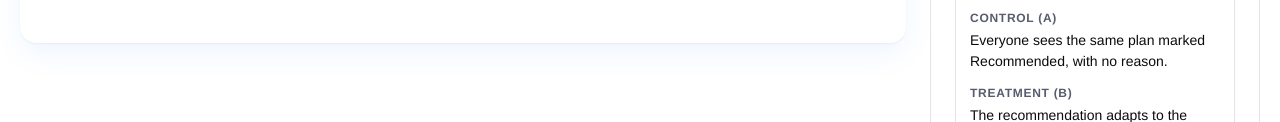
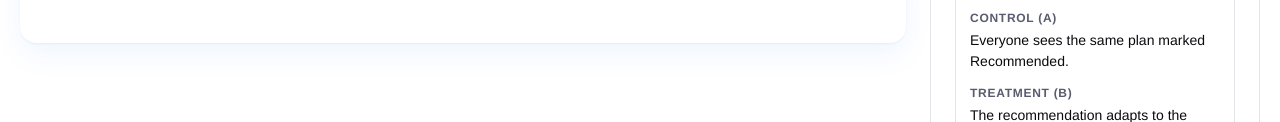
Before and after one commit to gershongil-PM/purchase-funnel-prototype, a plain HTML site: page index.html in a window 1280 px wide. Shown: the part 752-874 px from the top of the page. Drawn offline with Linux system fonts and the light colour scheme; a web font is replaced by a local one.

Commit message:
Shorten the control description in the PM notes
Co-Authored-By: Claude Opus 5.5 <noreply@anthropic.com>
Claude-Session: https://claude.ai/code/session_01UZHXkVwD692Hdmcb6uewuQ

```diff
--- a/index.html
+++ b/index.html
@@ -266,7 +266,7 @@ aside.notes{background:var(--surface);border:1px solid var(--line);border-radius
     <div><dt>Objective</dt><dd>Improve purchase conversion with a personalized onboarding-to-purchase experience.</dd></div>
     <div><dt>Problem</dt><dd>People arrive at very different stages, from an idea to a registered business. One default recommendation for everyone can lead to fewer purchases or the wrong plan.</dd></div>
     <div><dt>Hypothesis</dt><dd>Recommending a plan based on the user's business stage will increase purchase conversion compared with the same default recommendation for everyone.</dd></div>
-    <div><dt>Control (A)</dt><dd>Everyone sees the same plan marked Recommended, with no reason.</dd></div>
+    <div><dt>Control (A)</dt><dd>Everyone sees the same plan marked Recommended.</dd></div>
     <div><dt>Treatment (B)</dt><dd>The recommendation adapts to the answers: the plan, a reason that quotes what the user said, highlighted features, and a reminder of the answers with a way to change them.</dd></div>
     <div><dt>Primary metric</dt><dd>Purchase conversion: users who reach the plan screen and complete a purchase.</dd></div>
     <div><dt>Guardrails</dt><dd>Refund rate in the first 14 days, early cancellations, and average revenue per purchaser.</dd></div>
@@ -319,7 +319,7 @@ const NOTES=[
    how:["Four logos generated from the name and business type, filterable by icon, name or initials.","Regenerate gives a new round. Upload accepts the user's own file.","Decide later keeps the flow moving. Choosing a logo becomes the first launch task.","Identical in A and B, so it doesn't affect the test."],
    seen:[["Tailor Brands","asks for a logo type (icon, name or initials) and styles you like."],["Tailor Brands","design is free; usable-resolution download needs a paid plan. Sign-up comes after the design."]]},
   {role:"Deliver the treatment: the personalized recommendation.",
-   how:["A (control): everyone sees Launch marked Recommended, with no reason.","B (personalized): a Based on your answers row with a Change link, the plan from the stage marked Recommended for you, a reason that quotes the answer, For you tags on the most relevant features, and a website line for their business type. Registered businesses see LLC filing removed.","The billing toggle, prices and add-ons are identical in both arms. No add-on is pre-selected."],
+   how:["A (control): everyone sees Launch marked Recommended.","B (personalized): a Based on your answers row with a Change link, the plan from the stage marked Recommended for you, a reason that quotes the answer, For you tags on the most relevant features, and a website line for their business type. Registered businesses see LLC filing removed.","The billing toggle, prices and add-ons are identical in both arms. No add-on is pre-selected."],
    seen:[["Wix","marks one plan as recommended for your site."],["Wix","flow is choose a plan, then a billing cycle, then checkout. New plans get a 14-day money-back guarantee."],["Reviews","of LLC services flag pre-checked add-on trials as a trust problem."]]},
   {role:"Show value after purchase. Supports the guardrails: early cancellations and refunds.",
    how:["The checklist is built from what was bought.","LLC filing → tax ID (EIN) → business bank account, only when the plan includes an LLC.","Publish your website, only when the plan includes a website.","Choose your logo comes first if the user chose Decide later."],
@@ -401,7 +401,7 @@ function renderNotes(){
     ${row("Objective","Improve purchase conversion with a personalized onboarding-to-purchase experience.")}
     ${row("Problem","People arrive at very different stages, from an idea to a registered business. One default recommendation for everyone can lead to fewer purchases or the wrong plan.")}
     ${row("Hypothesis","Recommending a plan based on the user's business stage will increase purchase conversion compared with the same default recommendation for everyone.")}
-    ${row("Control (A)","Everyone sees the same plan marked Recommended, with no reason.")}
+    ${row("Control (A)","Everyone sees the same plan marked Recommended.")}
     ${row("Treatment (B)","The recommendation adapts to the answers: the plan, a reason that quotes what the user said, highlighted features, and a reminder of the answers with a way to change them.")}
     ${row("Primary metric","Purchase conversion: users who reach the plan screen and complete a purchase.")}
     ${row("Guardrails","Refund rate in the first 14 days, early cancellations, and average revenue per purchaser.")}
```
Also changed, not shown: 1 other file.
